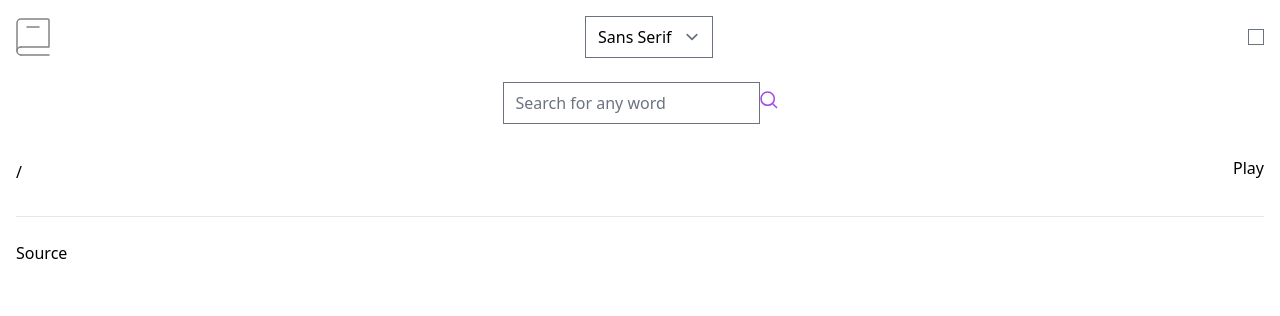
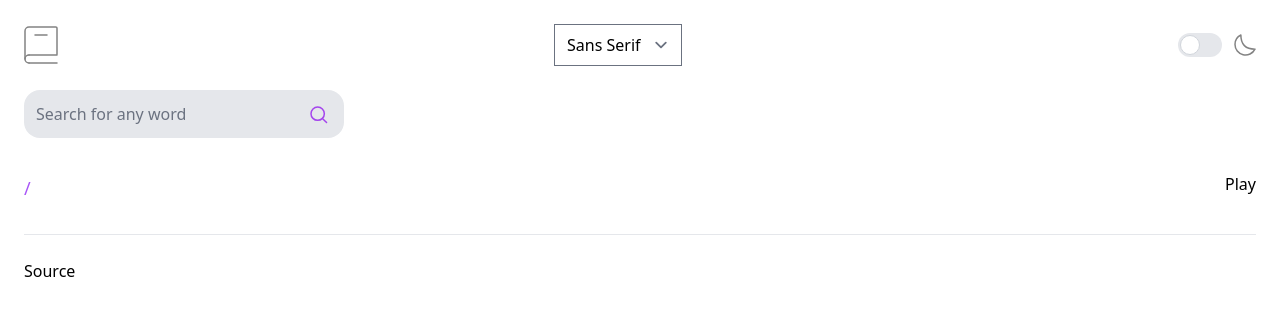
Before and after one commit to dominicva/dictionary-app, a React (Vite) app: page / in a window 1280 px wide. Shown: the top 316 px of the page. Built offline with nearby package versions, Linux system fonts and the light colour scheme.

Commit message:
feat: init styling

```diff
--- a/src/App.tsx
+++ b/src/App.tsx
@@ -1,6 +1,7 @@
 import React, { useState } from "react";
 import Meaning from "./components/Meaning";
 import logo from "./assets/images/logo.svg";
+import moonIcon from "./assets/images/icon-moon.svg";
 import searchIcon from "./assets/images/icon-search.svg";
 
 function App() {
@@ -9,6 +10,7 @@ function App() {
   const [audioUrl, setAudioUrl] = useState("");
   const [source, setSource] = useState("");
   const [meanings, setMeanings] = useState([]);
+  const [theme, setTheme] = useState("light");
 
   async function handleSubmit(e: React.SyntheticEvent) {
     e.preventDefault();
@@ -40,7 +42,7 @@ function App() {
   }
 
   return (
-    <div className="p-4">
+    <div className="p-6">
       <header className="flex items-center justify-between">
         <div>
           <img src={logo} alt="Logo" />
@@ -50,12 +52,23 @@ function App() {
           <option value="">Serif</option>
           <option value="">Mono</option>
         </select>
-        <input type="checkbox" className="block" />
+
+        <label className="relative inline-flex cursor-pointer items-center">
+          <input type="checkbox" value="" className="peer sr-only" />
+          <div className="peer h-6 w-11 rounded-full bg-gray-200 after:absolute after:top-[2px] after:left-[2px] after:h-5 after:w-5 after:rounded-full after:border after:border-gray-300 after:bg-white after:transition-all after:content-[''] peer-checked:bg-blue-600 peer-checked:after:translate-x-full peer-checked:after:border-white peer-focus:outline-none peer-focus:ring-4 peer-focus:ring-blue-300 dark:border-gray-600 dark:bg-gray-700 dark:peer-focus:ring-blue-800"></div>
+          <span className="ml-3 text-sm font-medium text-gray-900 dark:text-gray-300">
+            <img src={moonIcon} alt="Color mode" />
+          </span>
+        </label>
       </header>
-      <form className="mt-6 mb-7 flex justify-center" onSubmit={handleSubmit}>
-        <div>
-          <input type="text" placeholder="Search for any word" />
-          <button>
+      <form className="mt-6 mb-7 flex" onSubmit={handleSubmit}>
+        <div className="relative w-80">
+          <input
+            type="text"
+            placeholder="Search for any word"
+            className="h-12 w-full rounded-2xl border-none bg-gray-200"
+          />
+          <button className="absolute right-4 top-1/3">
             <img src={searchIcon} alt="Search" />
           </button>
         </div>
@@ -63,8 +76,8 @@ function App() {
       <section>
         <div className="mb-8 flex justify-between">
           <div>
-            <h1 className="mb-2 text-2xl font-bold">{word}</h1>
-            <p>/{phonetic}</p>
+            <h1 className="mb-2 text-3xl font-bold">{word}</h1>
+            <p className="text-lg text-purple-500">/{phonetic}</p>
           </div>
           <button>
             <a href={audioUrl} target="_blank">
--- a/src/components/Meaning.tsx
+++ b/src/components/Meaning.tsx
@@ -1,13 +1,19 @@
 export default function Meaning({ partOfSpeech, definitions, synonyms }) {
   return (
-    <div>
+    <div className="mb-8">
       <h2 className="mb-8 font-bold italic">{partOfSpeech}</h2>
       <h3 className="mb-4">Meaning</h3>
-      <ul>
+      <ul className="ml-8 list-inside list-disc">
         {definitions.map(({ definition, example }) => (
-          <li key={`${definition}${Math.random()}`}>
-            {definition}
-            {example ? <q>{example}</q> : null}
+          <li
+            key={`${definition}${Math.random()}`}
+            className="mb-3 marker:text-purple-700"
+            style={{ textIndent: "-2rem" }}
+          >
+            <span className="ml-4">
+              {definition}
+              {example ? <q>{example}</q> : null}
+            </span>
           </li>
         ))}
       </ul>
```
